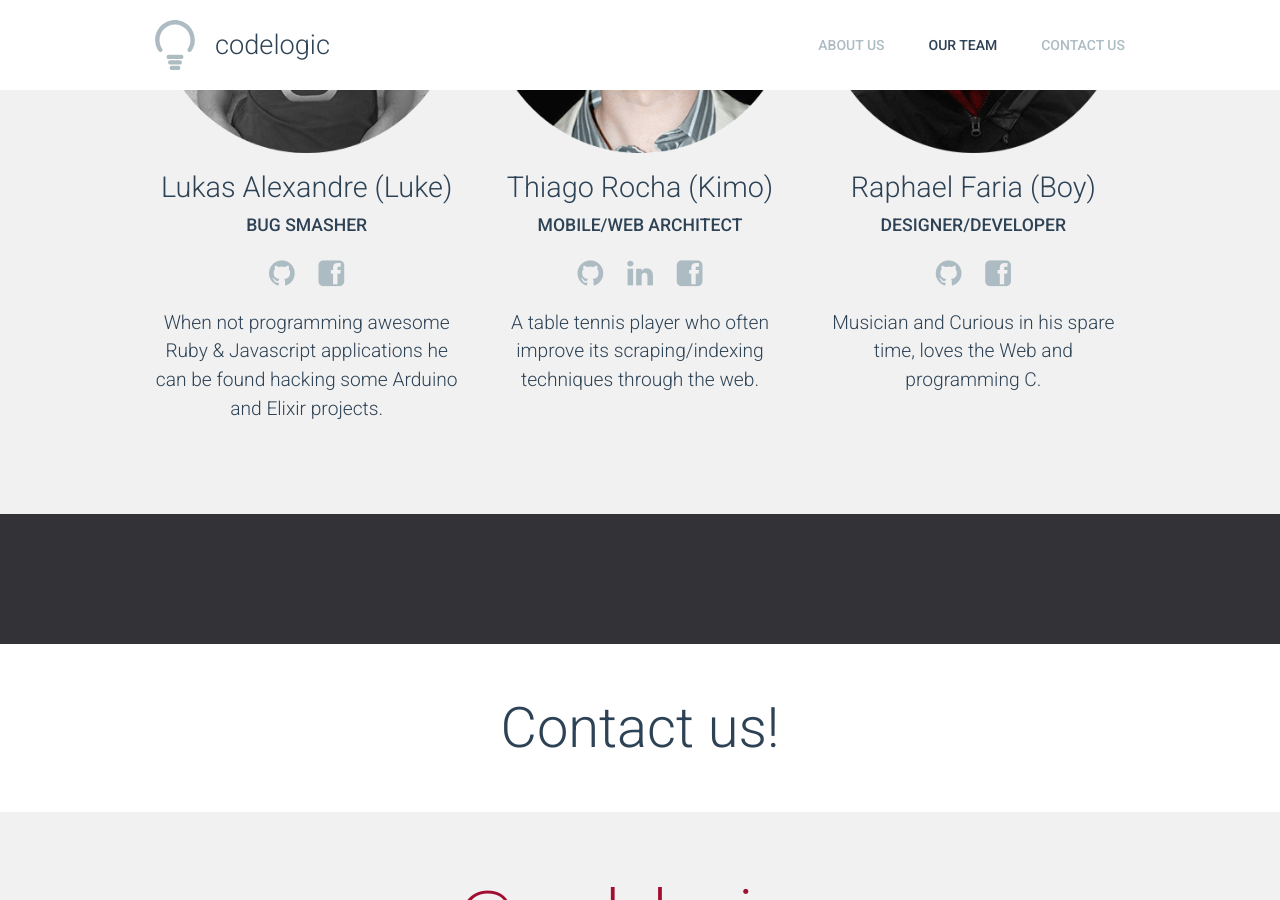
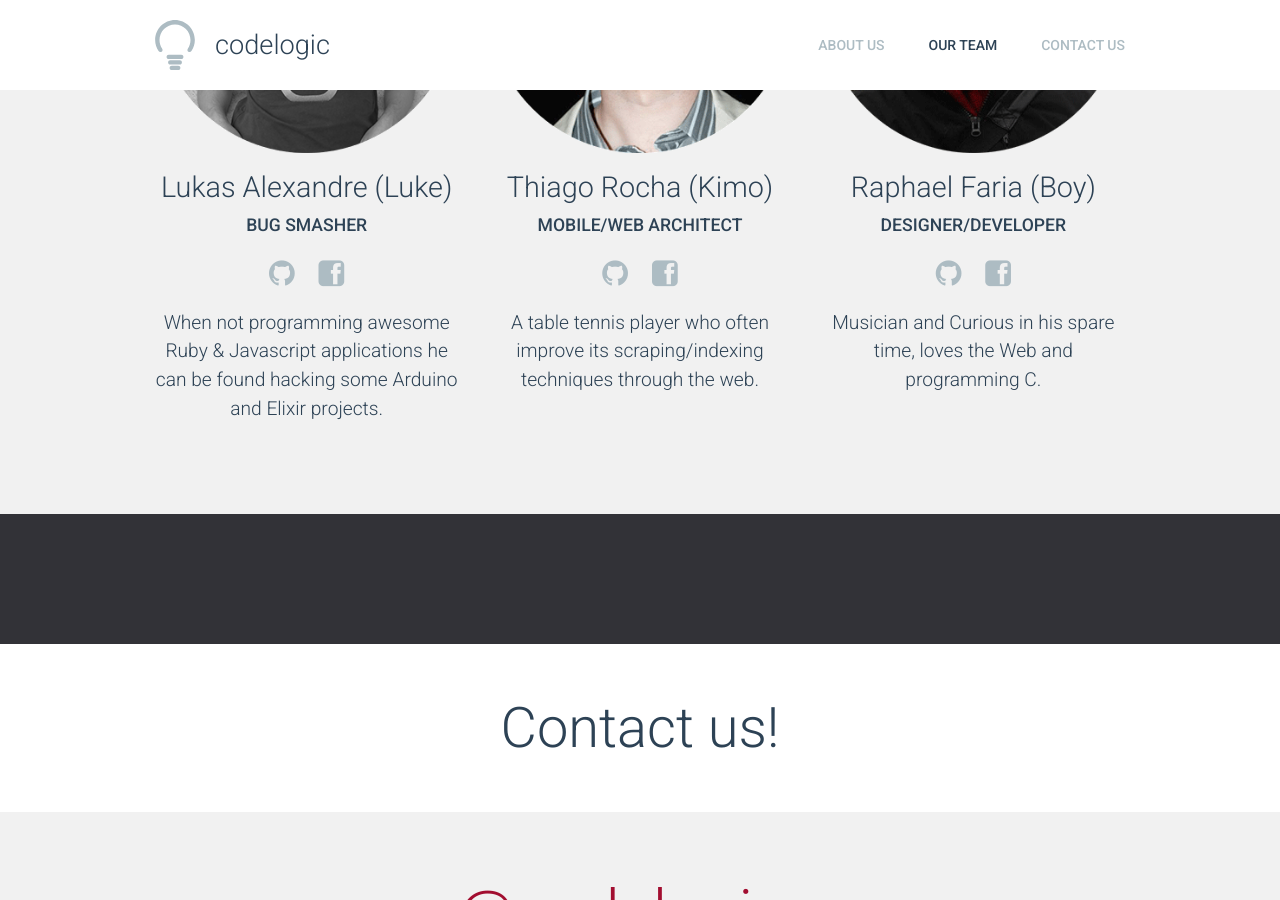
Before and after one commit to CodeLogicMe/codelogicme.github.io, a Jekyll site: the page built from index.html, in a window 1280 px wide and 900 px high, scrolled down 2394 px. Built offline with Jekyll 4.4.1, drawn with Linux system fonts in a browser that asks for light colours; Markdown is read by kramdown in place of the engine named in the settings.

Commit message:
Removing Thiago LinkedIn link

```diff
--- a/_includes/team.html
+++ b/_includes/team.html
@@ -39,9 +39,6 @@
                 <a href="https://github.com/thiagokimo" target="_blank" class="fa fa-github"></a>
               </li>
               <li>
-                <a href="http://www.linkedin.com/in/thiagokimo" target="_blank" class="fa fa-linkedin"></a>
-              </li>
-              <li>
                 <a href="https://www.facebook.com/thiagokimo" target="_blank" class="fa fa-facebook-square"></a>
               </li>
             </ul>
```
